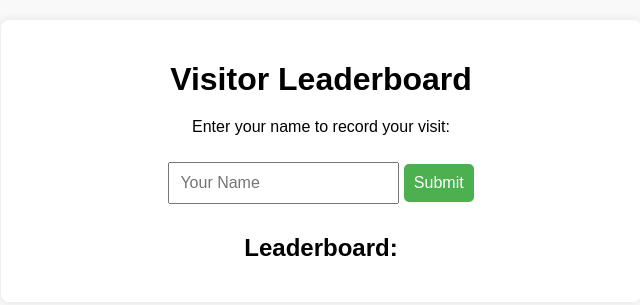
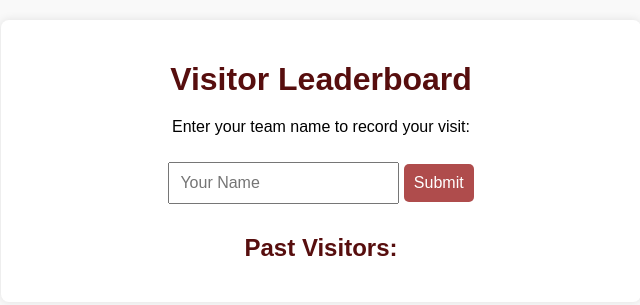
Before and after one commit to evmendoza37/FindRocco, a website: page index.html in a window 1280 px wide. Shown: the whole page, without its empty margins (319-959 px from the left). Drawn offline with Linux system fonts and the light colour scheme; no server answers.

Commit message:
small changes regarding the look and the access of the website

```diff
--- a/index.html
+++ b/index.html
@@ -22,6 +22,7 @@
         }
         h1, h2 {
             margin-bottom: 20px;
+            color: #570e0e;
         }
         input, button {
             padding: 10px;
@@ -29,14 +30,14 @@
             font-size: 16px;
         }
         button {
-            background-color: #4CAF50;
+            background-color: #af4c4c;
             color: white;
             border: none;
             border-radius: 5px;
             cursor: pointer;
         }
         button:hover {
-            background-color: #45a049;
+            background-color: #a04545;
         }
         .log {
             margin-top: 20px;
@@ -54,16 +55,16 @@
 <body>
     <div class="container">
         <h1>Visitor Leaderboard</h1>
-        <p>Enter your name to record your visit:</p>
+        <p>Enter your team name to record your visit:</p>
         <input type="text" id="nameInput" placeholder="Your Name" />
         <button onclick="submitName()">Submit</button>
 
-        <h2>Leaderboard:</h2>
+        <h2>Past Visitors:</h2>
         <div id="visitorLog" class="log"></div>
     </div>
 
     <script>
-        const API_URL = "http://172.20.10.4:3000/api/visitors";
+        const API_URL = "http://172.20.10.2:3000/api/visitors";
 
         // Function to submit a name
         async function submitName() {
```
Also changed, not shown: index.js (+3 -4 lines).
